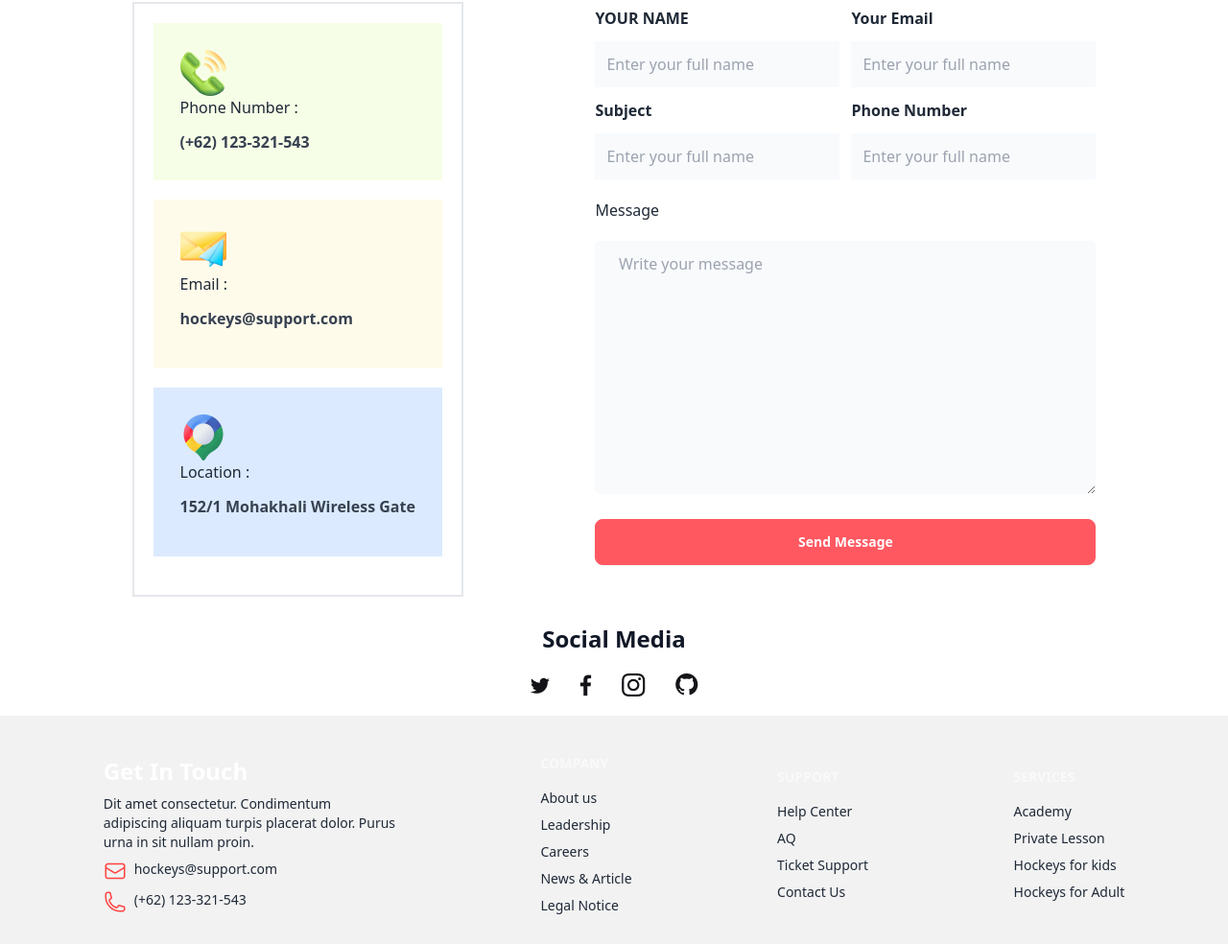
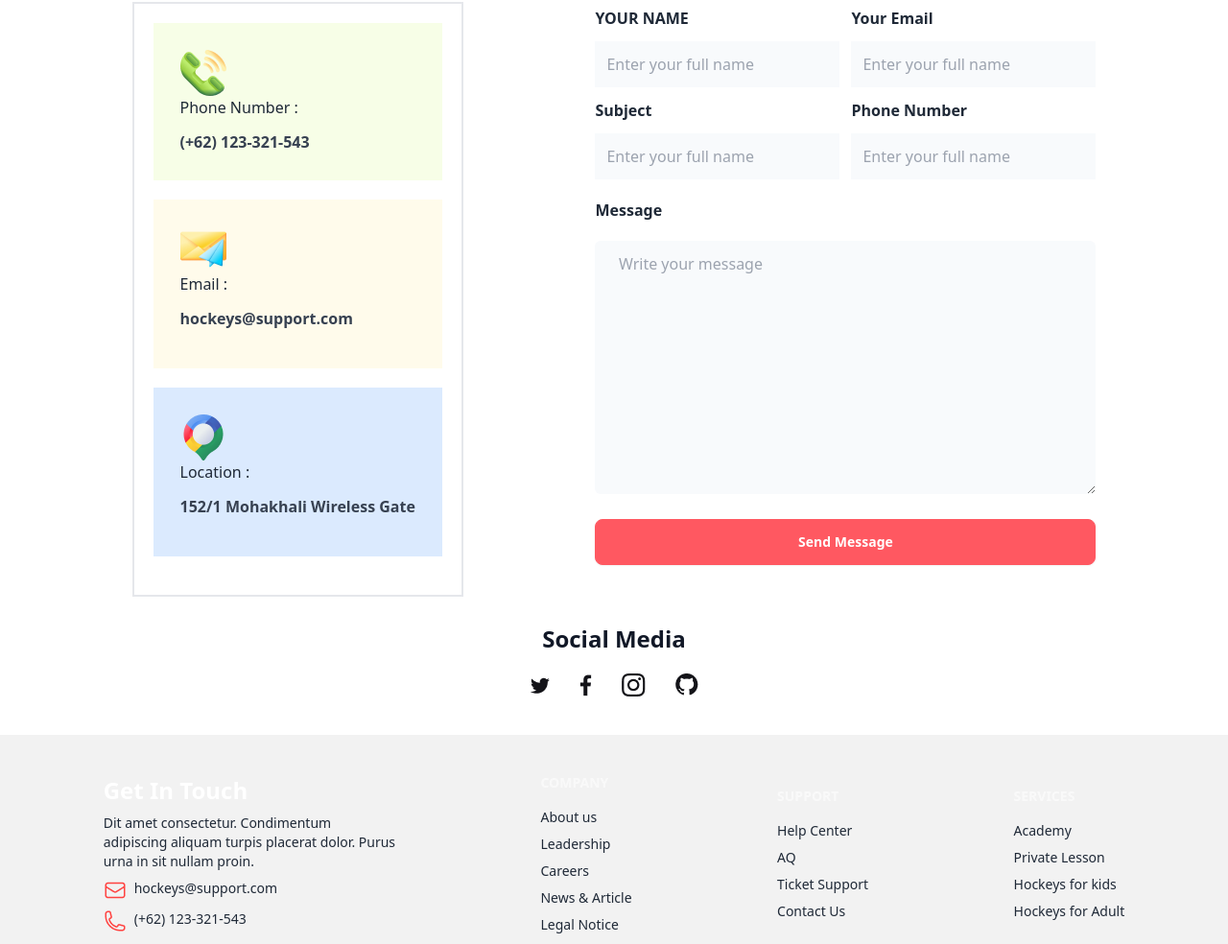
Before and after one commit to AnwarHossainFahim/Hockeys-asm3, a plain HTML site: page index.html in a window 1280 px wide. Shown: the part 2424-3408 px from the top of the page at 96% size. Drawn offline with nearby package versions, Linux system fonts and the light colour scheme.

Commit message:
added contact section

```diff
--- a/index.html
+++ b/index.html
@@ -191,7 +191,7 @@
         </div>
       </div>
       <div>
-        <h1 class="text-gray-800 pt-5 pb-5 text-left">Message</h1>
+        <h1 class="text-gray-800 pt-5 pb-5 text-left font-semibold">Message</h1>
         <textarea class="w-full p-3 bg-slate-50 rounded-md" name="" id="" cols="30" rows="10" placeholder="   Write your message"></textarea>
       </div>
       <div>
@@ -203,10 +203,10 @@
 
 </div>
 
-<div class="justify-center items-center text-center pt-7 pb-5">
+<div class="justify-center items-center text-center pt-7 pb-7">
   <h1 class="text-2xl text-gray-900 font-semibold">Social Media</h1>
   <div class="flex justify-center pt-5">
-    <img src="Images/Social.png" alt="">
+    <img class="pb-3" src="Images/Social.png" alt="">
   </div>
 </div>
 
```
